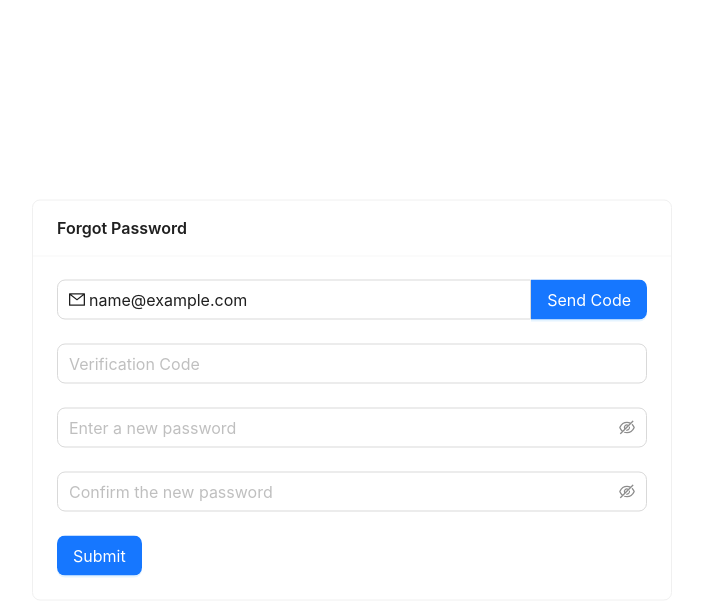
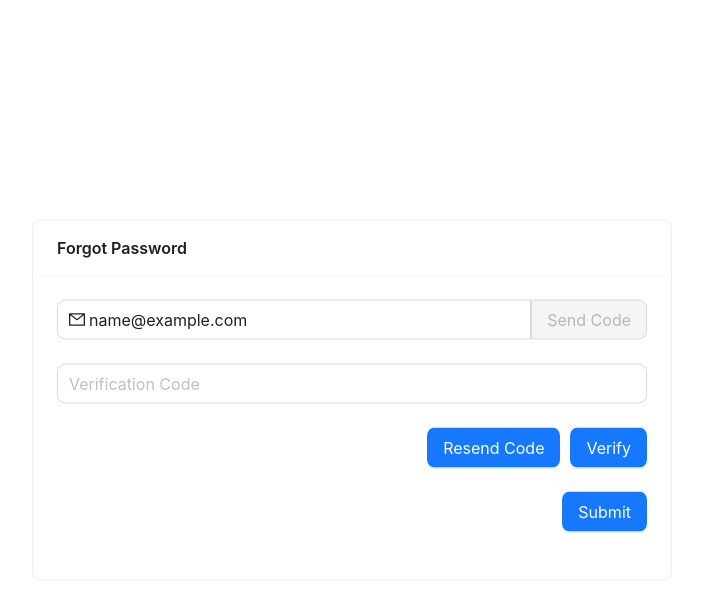
Before and after one commit to bounswe/bounswe2023group5, a React (Vite) app in the folder app/frontend/: page /forgot in a window 1280 px wide. Both pictures are taken after typing "name@example.com" into the empty fields and a click on the button "Send Code". Shown: the top 616 px of the page, without its empty margins (288-991 px from the left). Built offline with nearby package versions, Linux system fonts and the light colour scheme.

Commit message:
Adds verif/submit buttons logic

```diff
--- a/app/frontend/src/Pages/ForgotPassword/ForgotPassword.tsx
+++ b/app/frontend/src/Pages/ForgotPassword/ForgotPassword.tsx
@@ -6,6 +6,7 @@ import styles from "./ForgotPassword.module.scss";
 const ForgotPassword = () => {
   const [form] = Form.useForm();
   const [codeInputVisible, setCodeInputVisible] = useState(false);
+  const [isVerified, setIsVerified] = useState(false);
 
   const onFinish = () => {
     message.success("Submit success!");
@@ -38,7 +39,11 @@ const ForgotPassword = () => {
               placeholder="Email"
             />
           </Form.Item>
-          <Button type="primary" onClick={() => setCodeInputVisible(true)}>
+          <Button
+            disabled={codeInputVisible}
+            type="primary"
+            onClick={() => setCodeInputVisible(true)}
+          >
             Send Code
           </Button>
         </Space.Compact>
@@ -49,12 +54,28 @@ const ForgotPassword = () => {
         >
           <Input placeholder="Verification Code" />
         </Form.Item>
-
-        <Form.Item name="password" rules={[{ required: true, message: "" }]}>
+        <div
+          style={{ display: "flex", justifyContent: "flex-end ", gap: "10px" }}
+        >
+          <Form.Item hidden={!codeInputVisible || isVerified}>
+            <Button type="primary">Resend Code</Button>
+          </Form.Item>
+          <Form.Item hidden={!codeInputVisible || isVerified}>
+            <Button type="primary" onClick={() => setIsVerified(true)}>
+              Verify
+            </Button>
+          </Form.Item>
+        </div>
+        <Form.Item
+          name="password"
+          rules={[{ required: true, message: "" }]}
+          hidden={!isVerified}
+        >
           <Input.Password placeholder="Enter a new password" />
         </Form.Item>
         <Form.Item
           name="conf_password"
+          hidden={!isVerified}
           dependencies={["password"]}
           rules={[
             {
@@ -74,8 +95,12 @@ const ForgotPassword = () => {
         >
           <Input.Password placeholder="Confirm the new password" />
         </Form.Item>
-
-        <Button type="primary">Submit</Button>
+        <Form.Item
+          hidden={!isVerified}
+          style={{ display: "flex", justifyContent: "flex-end" }}
+        >
+          <Button type="primary">Submit</Button>
+        </Form.Item>
       </Form>
     </Card>
   );
```
